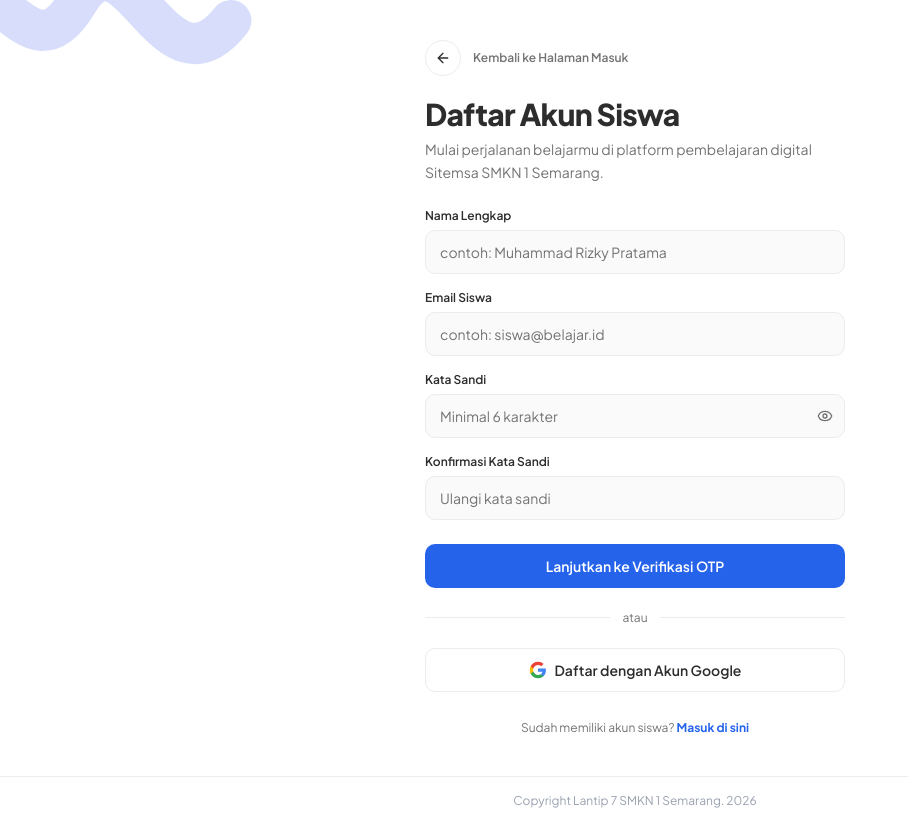
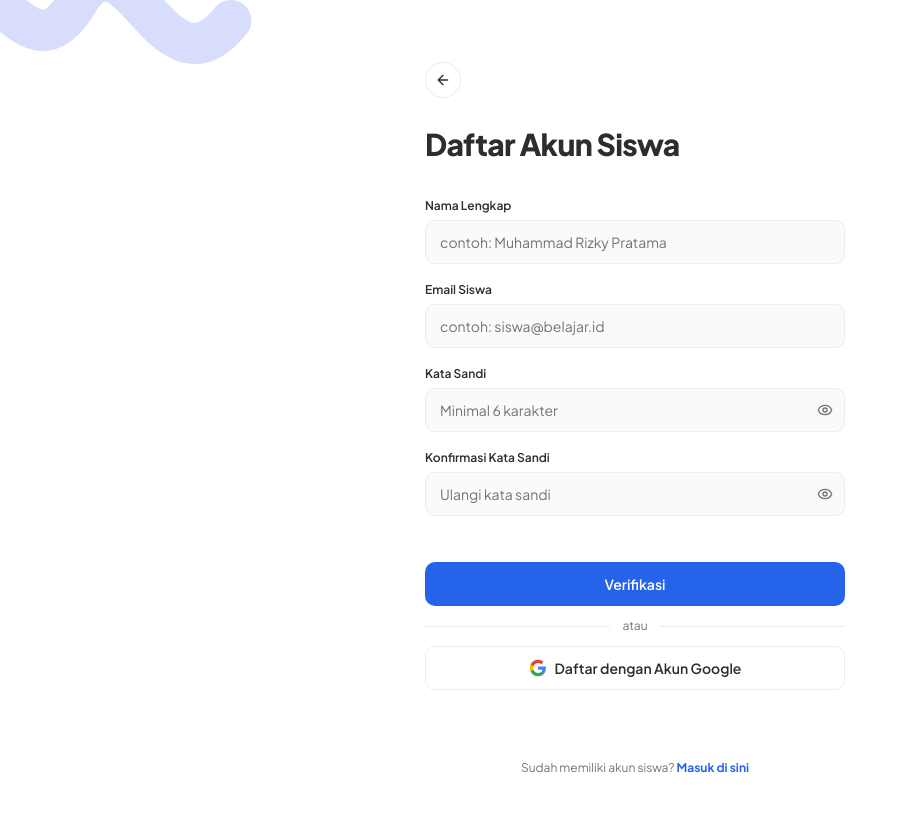
Before and after one commit to Damarhadziq/Sitemsa, a Next.js app: page /signup in a window 1280 px wide. Shown: the whole page, without its empty margins (0-908 px from the left). After the commit the page ends 800 px from the top, so only its background shows below. Built offline with nearby package versions, Linux system fonts and the light colour scheme; no server answers.

Commit message:
fix(auth): icon-only back button, headline without subtitle, eye toggle on confirm password, verifikasi button text, native google chooser, and bottom sign in copy

```diff
--- a/src/app/lengkapi-profil/page.tsx
+++ b/src/app/lengkapi-profil/page.tsx
@@ -80,8 +80,8 @@ function OnboardingContent() {
 
   return (
     <div className="w-full max-w-[480px] animate-in fade-in duration-200">
-      {/* Back button (Web Utama Signature Style) */}
-      <div className="flex items-center gap-3 mb-5">
+      {/* Back button (Icon Only) */}
+      <div className="mb-7">
         <button
           type="button"
           onClick={() => router.push('/signup')}
@@ -90,7 +90,6 @@ function OnboardingContent() {
         >
           <ArrowLeft size={16} />
         </button>
-        <span className="text-xs font-semibold text-[#737373]">Kembali ke Pendaftaran</span>
       </div>
 
       {/* Header */}
--- a/src/app/lupa-password/page.tsx
+++ b/src/app/lupa-password/page.tsx
@@ -39,17 +39,16 @@ export default function LupaPasswordPage() {
       <div className="flex-1 flex items-center justify-center px-6 sm:px-12 py-10 max-w-xl mx-auto w-full">
         <div className="w-full max-w-[420px] animate-in fade-in duration-200">
 
-          {/* Back button (Web Utama Signature Style) */}
-          <div className="flex items-center gap-3 mb-6">
+          {/* Back button (Icon Only) */}
+          <div className="mb-7">
             <button
               type="button"
               onClick={() => router.push('/login')}
               className="w-9 h-9 rounded-full bg-white border border-[#ECECEC] text-[#2E2D2D] hover:bg-[#F6F5FF] hover:border-[#2563EB] hover:text-[#2563EB] flex items-center justify-center transition-all cursor-pointer shadow-none shrink-0"
-              aria-label="Kembali ke Halaman Masuk"
+              aria-label="Kembali"
             >
               <ArrowLeft size={16} />
             </button>
-            <span className="text-xs font-semibold text-[#737373]">Kembali ke Halaman Masuk</span>
           </div>
 
           {/* Header */}
--- a/src/app/signup/page.tsx
+++ b/src/app/signup/page.tsx
@@ -14,6 +14,7 @@ export default function SignupPage() {
   const [password, setPassword] = useState('');
   const [confirmPassword, setConfirmPassword] = useState('');
   const [showPassword, setShowPassword] = useState(false);
+  const [showConfirmPassword, setShowConfirmPassword] = useState(false);
   const [errorMsg, setErrorMsg] = useState('');
   const [isPending, setIsPending] = useState(false);
   const [isGoogleModalOpen, setIsGoogleModalOpen] = useState(false);
@@ -75,30 +76,26 @@ export default function SignupPage() {
       <div className="flex-1 flex items-center justify-center px-6 sm:px-12 py-8 sm:py-10 max-w-xl mx-auto w-full">
         <div className="w-full max-w-[420px] animate-in fade-in duration-200">
 
-          {/* Back button (Web Utama Signature Style: Rounded Icon Button) */}
-          <div className="flex items-center gap-3 mb-5">
+          {/* Back button (Icon Only - without copy) */}
+          <div className="mb-7">
             <button
               type="button"
               onClick={() => router.push('/login')}
               className="w-9 h-9 rounded-full bg-white border border-[#ECECEC] text-[#2E2D2D] hover:bg-[#F6F5FF] hover:border-[#2563EB] hover:text-[#2563EB] flex items-center justify-center transition-all cursor-pointer shadow-none shrink-0"
-              aria-label="Kembali ke Halaman Masuk"
+              aria-label="Kembali"
             >
               <ArrowLeft size={16} />
             </button>
-            <span className="text-xs font-semibold text-[#737373]">Kembali ke Halaman Masuk</span>
           </div>
 
-          {/* Header */}
-          <div className="mb-6">
-            <h1 className="text-2xl sm:text-3xl font-extrabold text-[#2E2D2D] tracking-tight mb-1.5">
+          {/* Headline (Tanpa Subtitle) */}
+          <div className="mb-8 sm:mb-9">
+            <h1 className="text-2xl sm:text-3xl font-extrabold text-[#2E2D2D] tracking-tight">
               Daftar Akun Siswa
             </h1>
-            <p className="text-xs sm:text-sm text-[#737373] leading-relaxed">
-              Mulai perjalanan belajarmu di platform pembelajaran digital Sitemsa SMKN 1 Semarang.
-            </p>
           </div>
 
-          <form onSubmit={handleSubmit} className="flex flex-col gap-3.5 sm:gap-4">
+          <form onSubmit={handleSubmit} className="flex flex-col gap-4 sm:gap-4.5">
             {errorMsg && (
               <div className="bg-red-50 text-red-600 p-2.5 rounded-[10px] text-xs font-medium border border-red-200 animate-in fade-in">
                 {errorMsg}
@@ -162,33 +159,44 @@ export default function SignupPage() {
               </div>
             </div>
 
-            {/* Konfirmasi Kata Sandi */}
+            {/* Konfirmasi Kata Sandi (Dengan icon Eye) */}
             <div className="flex flex-col gap-1.5">
               <label className="text-xs font-semibold text-[#2E2D2D]" htmlFor="confirmPassword">
                 Konfirmasi Kata Sandi
               </label>
+              <div className="relative">
                 <input
                   id="confirmPassword"
-                type={showPassword ? 'text' : 'password'}
+                  type={showConfirmPassword ? 'text' : 'password'}
                   value={confirmPassword}
                   onChange={(e) => setConfirmPassword(e.target.value)}
                   placeholder="Ulangi kata sandi"
                   required
-                className="w-full h-[42px] sm:h-[44px] px-3.5 py-2.5 rounded-[10px] bg-[#FAFAFA] border border-[#ECECEC] text-xs sm:text-sm text-[#2E2D2D] placeholder-[#737373] focus:outline-none focus:border-[#2563EB] focus:bg-white transition-all shadow-none"
+                  className="w-full h-[42px] sm:h-[44px] px-3.5 py-2.5 rounded-[10px] bg-[#FAFAFA] border border-[#ECECEC] text-xs sm:text-sm text-[#2E2D2D] placeholder-[#737373] focus:outline-none focus:border-[#2563EB] focus:bg-white transition-all shadow-none pr-11"
                 />
+                <button
+                  type="button"
+                  onClick={() => setShowConfirmPassword(!showConfirmPassword)}
+                  className="absolute right-3 top-1/2 -translate-y-1/2 text-[#737373] hover:text-[#2E2D2D] focus:outline-none cursor-pointer"
+                >
+                  {showConfirmPassword ? <EyeOff size={16} /> : <Eye size={16} />}
+                </button>
+              </div>
             </div>
 
-            {/* Submit Button */}
+            {/* Buttons Area with Added Spacing */}
+            <div className="flex flex-col mt-6 sm:mt-7">
+              {/* Submit Button ("Verifikasi") */}
               <button
                 type="submit"
                 disabled={isPending}
-              className="w-full h-[42px] sm:h-[44px] bg-[#2563EB] hover:bg-[#1D4ED8] active:scale-[0.99] text-white font-semibold rounded-[10px] transition-all disabled:opacity-70 disabled:cursor-not-allowed flex justify-center items-center text-xs sm:text-sm cursor-pointer shadow-none mt-2"
+                className="w-full h-[42px] sm:h-[44px] bg-[#2563EB] hover:bg-[#1D4ED8] active:scale-[0.99] text-white font-semibold rounded-[10px] transition-all disabled:opacity-70 disabled:cursor-not-allowed flex justify-center items-center text-xs sm:text-sm cursor-pointer shadow-none"
               >
-              {isPending ? 'Mendaftarkan Akun...' : 'Lanjutkan ke Verifikasi OTP'}
+                {isPending ? 'Memproses...' : 'Verifikasi'}
               </button>
 
               {/* Divider */}
-            <div className="relative flex items-center py-1.5">
+              <div className="relative flex items-center py-2.5 sm:py-3">
                 <div className="flex-grow border-t border-[#ECECEC]"></div>
                 <span className="flex-shrink-0 px-3 text-[11px] sm:text-xs text-[#737373]">atau</span>
                 <div className="flex-grow border-t border-[#ECECEC]"></div>
@@ -209,22 +217,18 @@ export default function SignupPage() {
                 </svg>
                 <span>Daftar dengan Akun Google</span>
               </button>
+            </div>
+          </form>
+        </div>
+      </div>
 
-            {/* Login Link */}
-            <div className="mt-3 text-center text-xs text-[#737373]">
+      {/* Footer Replacement: Sign in copy layout matching sign in page */}
+      <div className="text-center text-xs text-[#737373] pb-6 pt-2 px-6">
         Sudah memiliki akun siswa?{' '}
         <Link href="/login" className="font-bold text-[#2563EB] hover:underline">
           Masuk di sini
         </Link>
       </div>
-          </form>
-        </div>
-      </div>
-
-      {/* Footer */}
-      <footer className="px-6 py-4 border-t border-[#ECECEC] text-center text-[11px] sm:text-xs text-gray-400">
-        Copyright Lantip 7 SMKN 1 Semarang. 2026
-      </footer>
 
       {/* Google Account Chooser Modal */}
       <GoogleAccountModal
--- a/src/app/verifikasi-otp/page.tsx
+++ b/src/app/verifikasi-otp/page.tsx
@@ -90,8 +90,8 @@ function OtpVerificationContent() {
 
   return (
     <div className="w-full max-w-[420px] animate-in fade-in duration-200">
-      {/* Back button (Web Utama Signature Style) */}
-      <div className="flex items-center gap-3 mb-6">
+      {/* Back button (Icon Only) */}
+      <div className="mb-7">
         <button
           type="button"
           onClick={() => router.push(fromAction === 'reset' ? '/lupa-password' : '/signup')}
@@ -100,7 +100,6 @@ function OtpVerificationContent() {
         >
           <ArrowLeft size={16} />
         </button>
-        <span className="text-xs font-semibold text-[#737373]">Kembali</span>
       </div>
 
       {/* Header */}
```
Also changed, not shown: src/components/auth/GoogleAccountModal.tsx (+17 -85 lines). Lines whose indentation alone changed are shown as unchanged.
